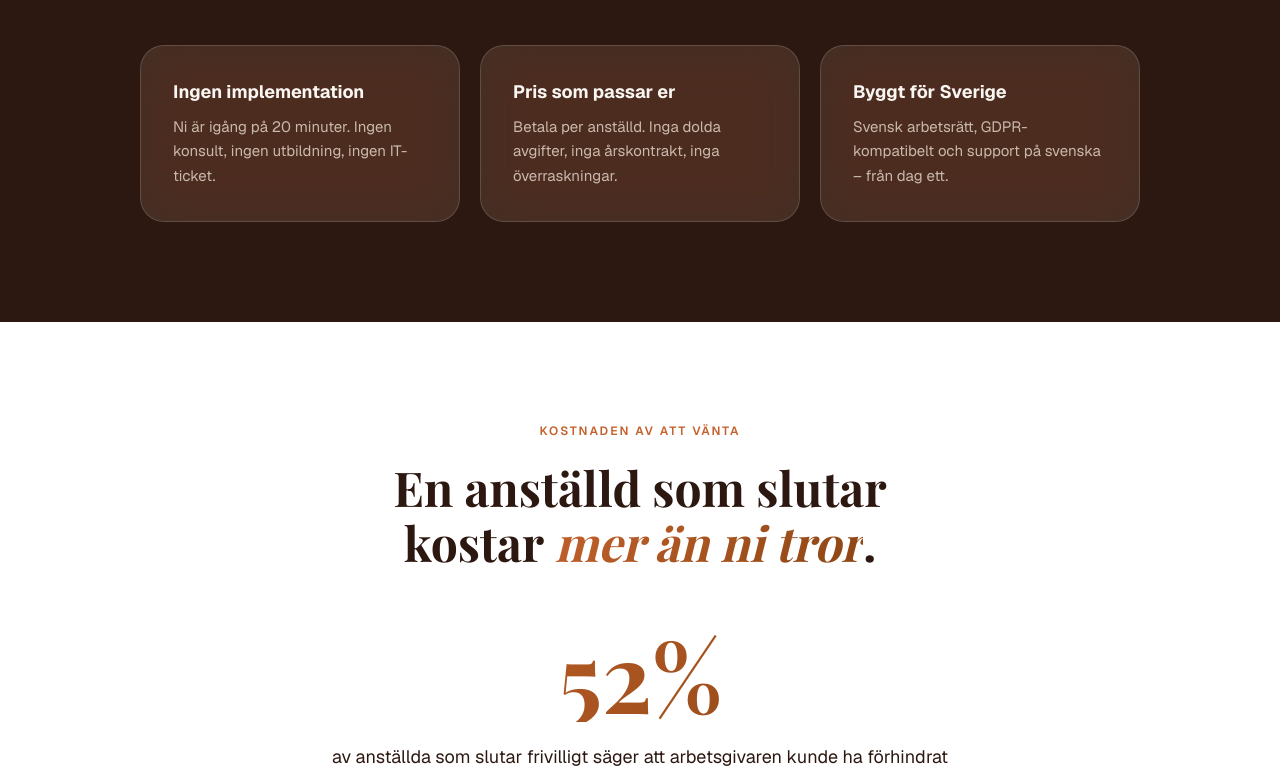
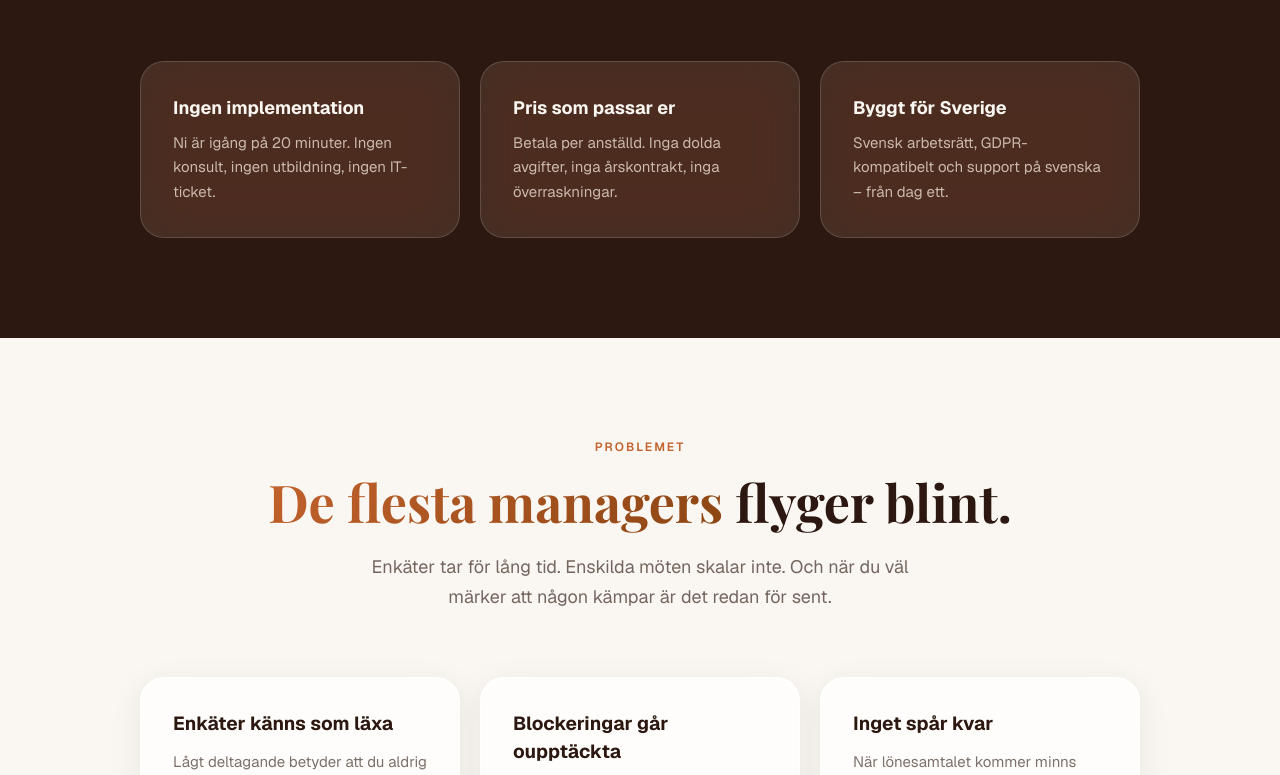
Before and after one commit to benjaminpalm/screndo-hemsida, a Next.js app: page / in a window 1280 px wide. Shown: the part 2022-2797 px from the top of the page. Built offline with nearby package versions, Linux system fonts and the light colour scheme.

Commit message:
Remove 'cost of waiting' section from homepage
Co-Authored-By: Claude Sonnet 4.6 <noreply@anthropic.com>

```diff
--- a/app/page.tsx
+++ b/app/page.tsx
@@ -1354,23 +1354,9 @@ export default function Home() {
 
   const hero = useFadeIn(0.05);
   const whyScrendo = useFadeIn();
-  const cost = useFadeIn(0.1);
   const problem = useFadeIn();
   const ctaSection = useFadeIn();
   const faq = useFadeIn();
-  const [costCount, setCostCount] = useState(0);
-  const costCountStarted = useRef(false);
-  useEffect(() => {
-    if (cost.visible && !costCountStarted.current) {
-      costCountStarted.current = true;
-      let n = 0;
-      const interval = setInterval(() => {
-        n += 1;
-        setCostCount(n);
-        if (n >= 52) clearInterval(interval);
-      }, 30);
-    }
-  }, [cost.visible]);
 
   const fadeStyle = (v: boolean, delay = 0, duration = 0.6): React.CSSProperties => ({
     opacity: v ? 1 : 0,
@@ -1815,157 +1801,6 @@ export default function Home() {
         </div>
       </section>
 
-      {/* ── COST OF WAITING ──────────────────────────────────────────────── */}
-      <section style={{ background: "#ffffff", padding: "100px 0" }}>
-        <div
-          ref={cost.ref}
-          style={{ maxWidth: "680px", margin: "0 auto", padding: "0 24px", textAlign: "center" }}
-        >
-          {/* Label */}
-          <p style={{
-            ...fadeStyle(cost.visible, 0, 0.5),
-            color: "#C4622D",
-            fontSize: "12px",
-            fontWeight: 600,
-            letterSpacing: "2px",
-            textTransform: "uppercase",
-            margin: "0 0 20px",
-          }}>
-            {t.costLabel}
-          </p>
-
-          {/* Headline */}
-          <h2 style={{
-            ...fadeStyle(cost.visible, 0.1, 0.6),
-            fontFamily: "var(--font-playfair)",
-            fontSize: "48px",
-            fontWeight: 700,
-            lineHeight: 1.15,
-            color: "#2C1810",
-            margin: "0 0 56px",
-          }}>
-            {t.costH2pre}
-            <em style={{
-              fontStyle: "italic",
-              fontFamily: "var(--font-playfair)",
-              background: "linear-gradient(135deg, #C4622D, #8B4513)",
-              WebkitBackgroundClip: "text",
-              WebkitTextFillColor: "transparent",
-              backgroundClip: "text",
-            }}>
-              {t.costH2em}
-            </em>
-            .
-          </h2>
-
-          {/* Large count-up stat */}
-          <div style={{
-            ...fadeStyle(cost.visible, 0.2, 0.5),
-            fontFamily: "var(--font-playfair)",
-            fontSize: "96px",
-            fontWeight: 700,
-            lineHeight: 1,
-            background: "linear-gradient(135deg, #C4622D, #8B4513)",
-            WebkitBackgroundClip: "text",
-            WebkitTextFillColor: "transparent",
-            backgroundClip: "text",
-            margin: "0 0 20px",
-          }}>
-            {costCount}%
-          </div>
-
-          {/* Stat description */}
-          <p style={{
-            ...fadeStyle(cost.visible, 0.3, 0.5),
-            color: "#2C1810",
-            fontSize: "18px",
-            lineHeight: 1.7,
-            margin: "0 0 16px",
-          }}>
-            {t.costStatDesc}
-          </p>
-
-          {/* Stat note */}
-          <p style={{
-            ...fadeStyle(cost.visible, 0.4, 0.5),
-            color: "#8B7355",
-            fontSize: "13px",
-            fontStyle: "italic",
-            lineHeight: 1.7,
-            margin: "0 auto 40px",
-          }}>
-            {t.costStatNote}
-          </p>
-
-          {/* Divider */}
-          <div style={{
-            ...fadeStyle(cost.visible, 0.45, 0.4),
-            borderTop: "1px solid rgba(44,24,16,0.08)",
-            maxWidth: "120px",
-            margin: "0 auto 40px",
-          }} />
-
-          {/* Three stat cards */}
-          <div style={{
-            display: "flex",
-            gap: "16px",
-            justifyContent: "center",
-            flexWrap: "wrap",
-            marginBottom: "40px",
-          }}>
-            {t.costCards.map((card, i) => (
-              <div
-                key={card.stat}
-                style={{
-                  flex: "1 1 160px",
-                  maxWidth: "200px",
-                  background: "rgba(255,255,255,0.8)",
-                  backdropFilter: "blur(20px)",
-                  WebkitBackdropFilter: "blur(20px)",
-                  border: "1px solid rgba(255,255,255,0.9)",
-                  borderRadius: "16px",
-                  padding: "24px 20px",
-                  boxShadow: "0 4px 24px rgba(44,24,16,0.07)",
-                  opacity: cost.visible ? 1 : 0,
-                  transform: cost.visible ? "translateY(0)" : "translateY(24px)",
-                  transition: `opacity 0.55s ease-out ${0.5 + i * 0.15}s, transform 0.55s ease-out ${0.5 + i * 0.15}s`,
-                }}
-              >
-                <div style={{
-                  fontFamily: "var(--font-playfair)",
-                  fontSize: "32px",
-                  fontWeight: 700,
-                  color: "#2C1810",
-                  marginBottom: "10px",
-                }}>
-                  {card.stat}
-                </div>
-                <p style={{
-                  color: "#8B7355",
-                  fontSize: "13px",
-                  lineHeight: 1.6,
-                  margin: 0,
-                }}>
-                  {card.desc}
-                </p>
-                {"source" in card && card.source && (
-                  <p style={{
-                    color: "#8B7355",
-                    fontSize: "12px",
-                    fontStyle: "italic",
-                    margin: "8px 0 0",
-                    lineHeight: 1.4,
-                  }}>
-                    {card.source}
-                  </p>
-                )}
-              </div>
-            ))}
-          </div>
-
-        </div>
-      </section>
-
       {/* ── PROBLEM ──────────────────────────────────────────────────────── */}
       <section style={{ background: "#FAF7F2", padding: "100px 24px" }}>
         <div
```
